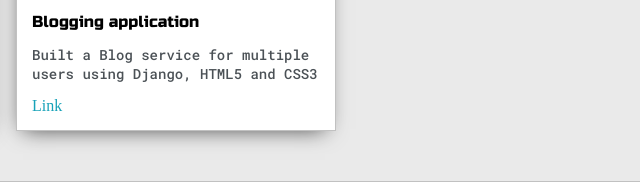
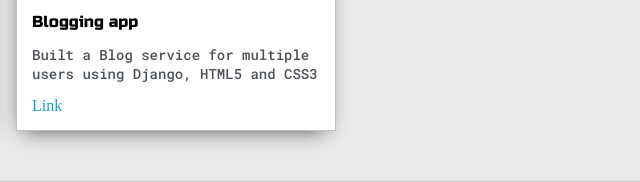
Before and after one commit to ashishiit/ashishiit.github.io, a plain HTML site: page index.html in a window 1280 px wide. Shown: the part 1576-1758 px from the top of the page, 634-1274 px from the left. Drawn offline with Linux system fonts and the light colour scheme; a script that the page names is missing.

Commit message:
Update index.html

```diff
--- a/index.html
+++ b/index.html
@@ -144,7 +144,7 @@
                         <div class="post">
                             <img class="thumbnail" src="images/blog.jpg">
                             <div class="post-preview">
-                                <h6 class="post-title">Blogging application</h6>
+                                <h6 class="post-title">Blogging app</h6>
                                 <p class="post-intro">Built a Blog service for multiple users using Django, HTML5 and CSS3</p>
                                 <a href="https://projectashish.herokuapp.com/" target="_blank">Link</a>
                             </div>
```
